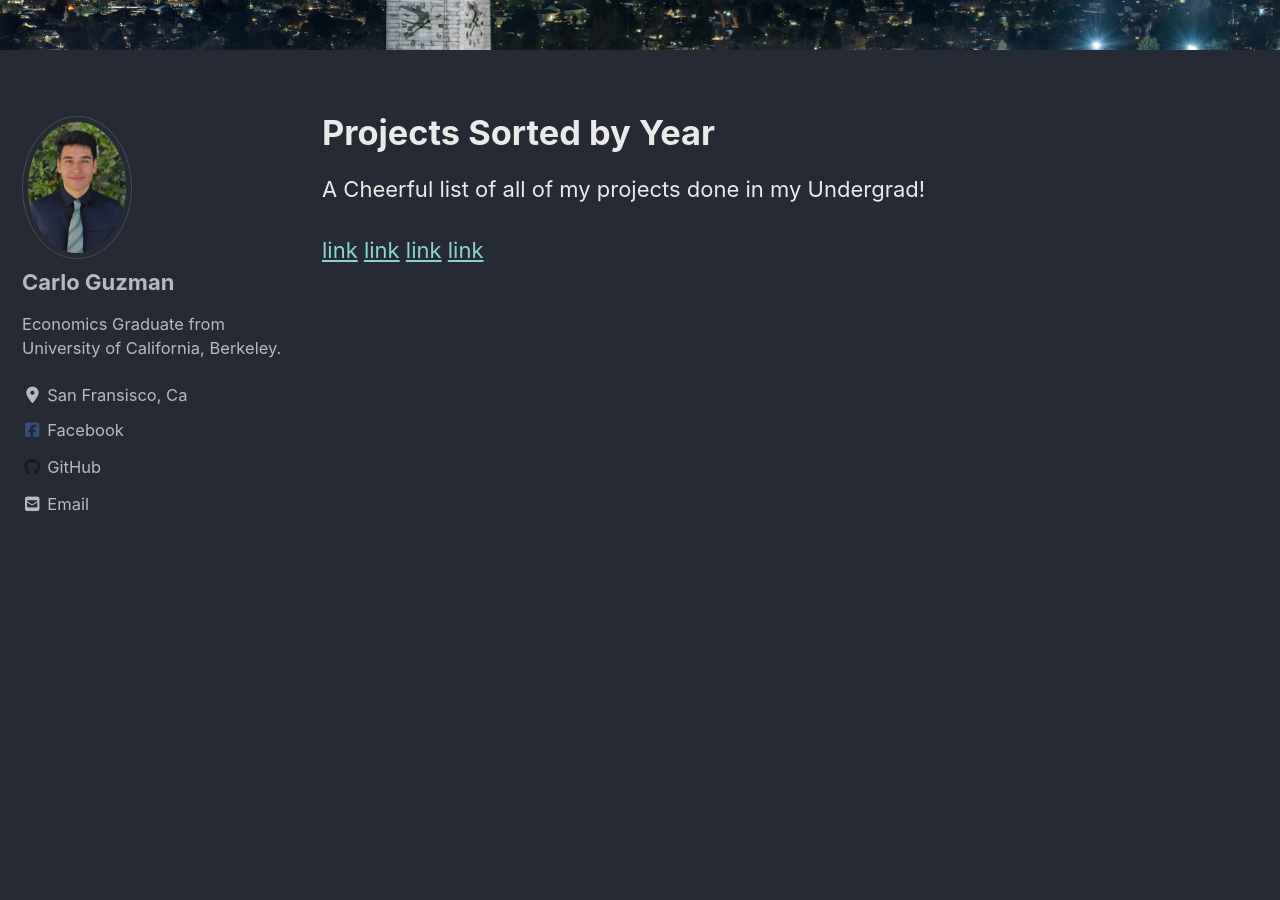
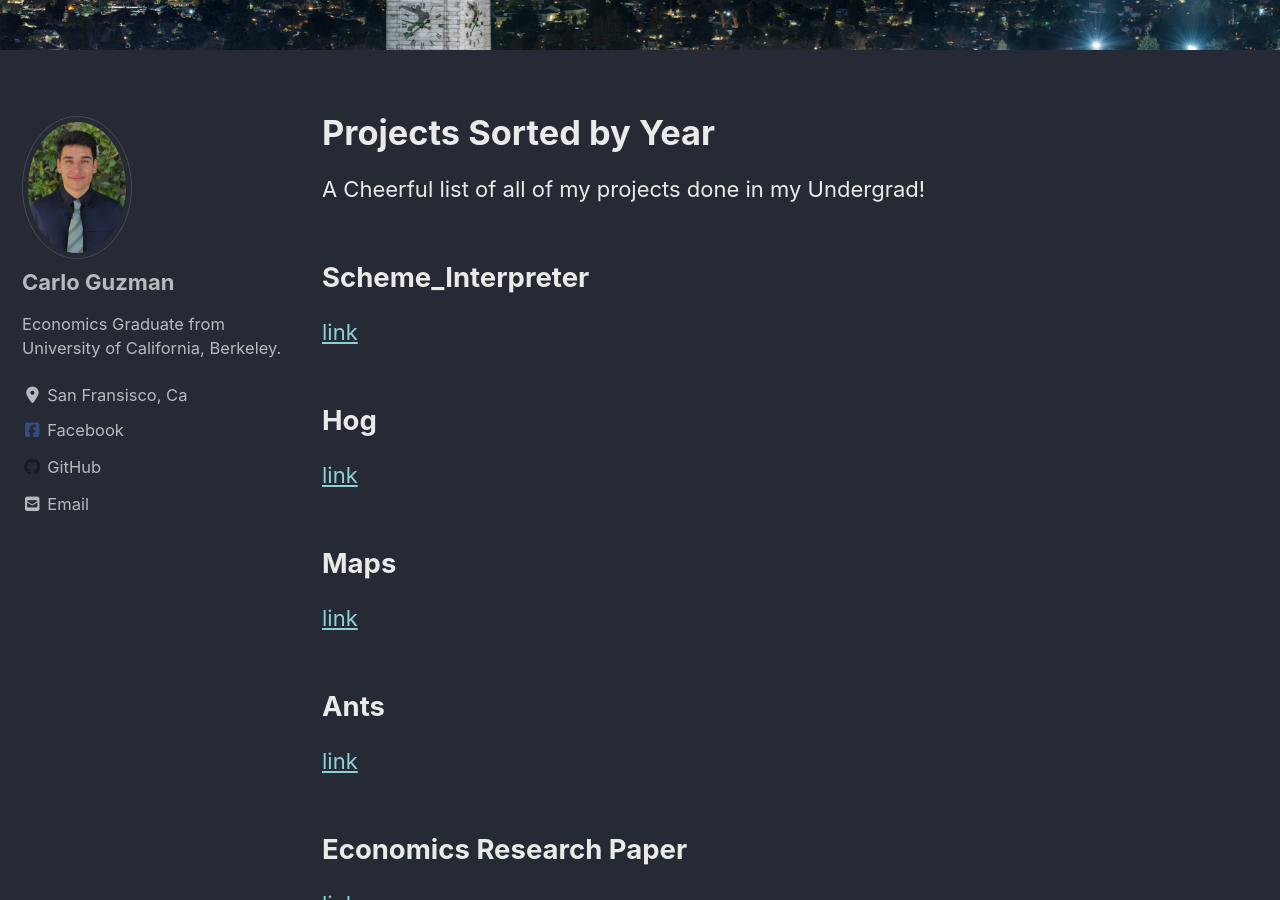
Before and after one commit to poptropicaman52/poptropicaman52.github.io, a Jekyll site: the page built from _pages/projects.md, in a window 1280 px wide and 900 px high, scrolled down 380 px. Built offline with Jekyll 4.4.1, drawn with Linux system fonts in a browser that asks for light colours; cached includes are drawn as plain includes; nearby versions of some CDN libraries.

Commit message:
adding econ paper

```diff
--- a/_pages/projects.md
+++ b/_pages/projects.md
@@ -9,7 +9,17 @@ header:
 
 A Cheerful list of all of my projects done in my Undergrad!
 
+## Scheme_Interpreter
 [link](https://poptropicaman52.github.io/scheme_interpreter/)
+
+## Hog
 [link](https://poptropicaman52.github.io/hog/)
+
+## Maps
 [link](https://poptropicaman52.github.io/maps/)
+
+## Ants
 [link](https://poptropicaman52.github.io/ants/)
+
+## Economics Research Paper
+[link](https://www.overleaf.com/read/rhfdrkgkzpzx)
```
Also changed, not shown: _posts/2019-12-01-econpaper.md (added, +7 -0 lines).
